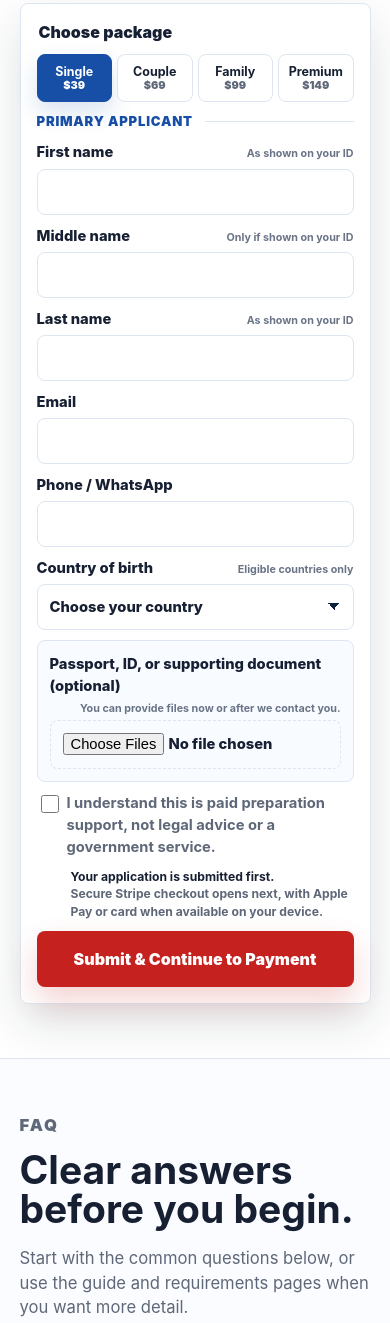
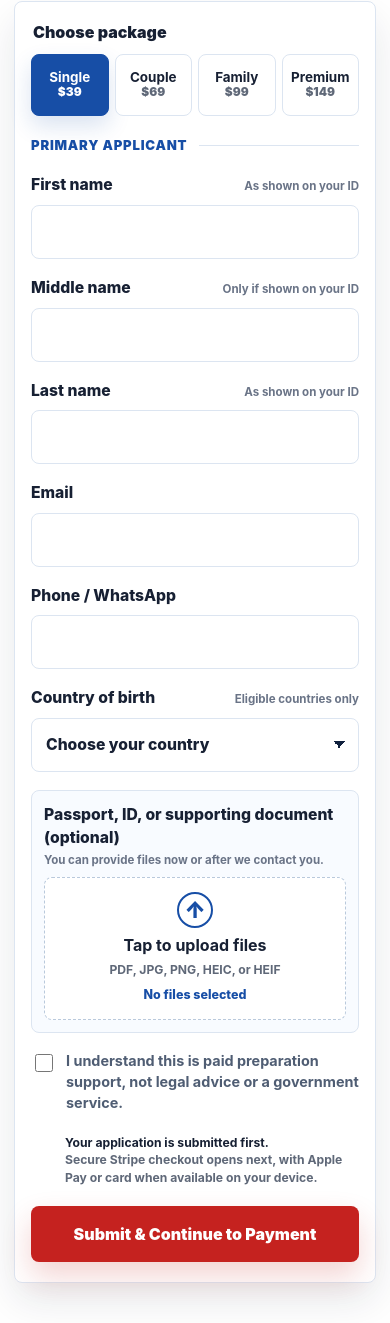
Before and after one commit to lakviat/greencardapplicationservices, a plain HTML site: page index.html in a window 390 px wide. Shown: the part 8354-9677 px from the top of the page. Drawn offline with Linux system fonts and the light colour scheme.

Commit message:
Redesign application form for mobile

```diff
--- a/assets/app.js
+++ b/assets/app.js
@@ -5,6 +5,8 @@ const paymentStatus = document.querySelector("#paymentStatus");
 const packageOptions = document.querySelectorAll('input[name="package"]');
 const premiumCountField = document.querySelector("#premiumCountField");
 const premiumApplicantCount = document.querySelector("#premiumApplicantCount");
+const identityDocumentInput = document.querySelector("#identityDocuments");
+const fileUploadSelection = document.querySelector("#fileUploadSelection");
 const additionalApplicantSections = document.querySelectorAll(
   "[data-applicant-section]",
 );
@@ -493,6 +495,20 @@ if (form && message) {
     submitButton.textContent = "Submit & Continue to Payment";
   };
 
+  const updateFileUploadSelection = () => {
+    if (!identityDocumentInput || !fileUploadSelection) return;
+
+    const selectedFiles = Array.from(identityDocumentInput.files || []);
+
+    if (selectedFiles.length === 0) {
+      fileUploadSelection.textContent = "No files selected";
+    } else if (selectedFiles.length === 1) {
+      fileUploadSelection.textContent = selectedFiles[0].name;
+    } else {
+      fileUploadSelection.textContent = `${selectedFiles.length} files selected`;
+    }
+  };
+
   const buildStripeCheckoutUrl = () => {
     const stripePackage = getSelectedStripePackage();
 
@@ -530,8 +546,10 @@ if (form && message) {
     updateApplicantSections();
     updateSubmitLabel();
   });
+  identityDocumentInput?.addEventListener("change", updateFileUploadSelection);
   updateApplicantSections();
   updateSubmitLabel();
+  updateFileUploadSelection();
 
   form.addEventListener("submit", async (event) => {
     event.preventDefault();
--- a/assets/styles.css
+++ b/assets/styles.css
@@ -1000,8 +1000,8 @@ h3 {
 
 .apply-section {
   display: grid;
-  grid-template-columns: minmax(0, 0.8fr) minmax(360px, 1.2fr);
-  gap: clamp(28px, 5vw, 70px);
+  grid-template-columns: minmax(280px, 0.7fr) minmax(520px, 1.3fr);
+  gap: clamp(28px, 4vw, 58px);
   align-items: start;
   background:
     linear-gradient(
@@ -1064,10 +1064,11 @@ h3 {
 
 .intake-form {
   display: grid;
-  grid-template-columns: repeat(3, minmax(0, 1fr));
-  gap: 10px 12px;
-  padding: clamp(16px, 2.5vw, 24px);
-  box-shadow: var(--shadow);
+  grid-template-columns: repeat(2, minmax(0, 1fr));
+  gap: 18px 20px;
+  width: 100%;
+  padding: clamp(20px, 2.5vw, 32px);
+  box-shadow: 0 18px 42px rgba(23, 32, 51, 0.1);
 }
 
 .intake-form > label:not(.full):not(.consent) {
@@ -1090,7 +1091,7 @@ legend {
 .package-selector {
   display: grid;
   grid-template-columns: repeat(4, minmax(0, 1fr));
-  gap: 7px;
+  gap: 10px;
 }
 
 .package-selector label {
@@ -1098,8 +1099,8 @@ legend {
   display: flex;
   align-items: center;
   justify-content: center;
-  min-height: 48px;
-  padding: 7px 6px;
+  min-height: 66px;
+  padding: 10px 8px;
   text-align: center;
   background: #fff;
   border: 1px solid var(--line);
@@ -1120,14 +1121,14 @@ legend {
   display: block;
   margin-bottom: 2px;
   color: var(--ink);
-  font-size: 0.85rem;
+  font-size: 0.95rem;
   line-height: 1.1;
 }
 
 .package-selector small {
   display: block;
   color: var(--muted);
-  font-size: 0.74rem;
+  font-size: 0.82rem;
   font-weight: 900;
   line-height: 1;
 }
@@ -1139,6 +1140,11 @@ legend {
   box-shadow: 0 10px 22px rgba(23, 78, 166, 0.16);
 }
 
+.package-selector label:has(input:focus-visible) {
+  outline: 3px solid rgba(23, 78, 166, 0.22);
+  outline-offset: 2px;
+}
+
 .package-selector label:has(input:checked) strong,
 .package-selector label:has(input:checked) small {
   color: #fff;
@@ -1146,20 +1152,20 @@ legend {
 
 @media (max-width: 430px) {
   .package-selector {
-    gap: 5px;
+    gap: 6px;
   }
 
   .package-selector label {
-    min-height: 48px;
+    min-height: 62px;
     padding-inline: 4px;
   }
 
   .package-selector strong {
-    font-size: 0.78rem;
+    font-size: 0.84rem;
   }
 
   .package-selector small {
-    font-size: 0.68rem;
+    font-size: 0.74rem;
   }
 }
 
@@ -1172,7 +1178,7 @@ legend {
   font-weight: 950;
   letter-spacing: 0.06em;
   text-transform: uppercase;
-  margin-top: 0;
+  margin-top: 2px;
 }
 
 .form-divider::after {
@@ -1182,14 +1188,15 @@ legend {
   background: var(--line);
 }
 
+.applicant-fields {
+  display: grid;
+  grid-template-columns: repeat(2, minmax(0, 1fr));
+  gap: 18px 20px;
+}
+
 .additional-applicant {
-  display: grid;
-  grid-template-columns: repeat(3, minmax(0, 1fr));
-  gap: 12px 14px;
-  padding: 14px;
-  background: #f8fbff;
-  border: 1px solid var(--line);
-  border-radius: 8px;
+  padding-top: 20px;
+  border-top: 1px solid var(--line);
 }
 
 .additional-applicant > .form-divider {
@@ -1203,15 +1210,15 @@ legend {
 
 label {
   display: grid;
-  gap: 5px;
+  gap: 8px;
   color: var(--ink);
-  font-size: 0.92rem;
+  font-size: 0.98rem;
   font-weight: 850;
 }
 
 .field-heading {
   display: flex;
-  min-height: 28px;
+  min-height: 24px;
   align-items: flex-end;
   justify-content: space-between;
   gap: 6px 10px;
@@ -1226,7 +1233,7 @@ label {
   max-width: 66%;
   margin-left: auto;
   color: #6a7487;
-  font-size: 0.67rem;
+  font-size: 0.72rem;
   font-weight: 700;
   line-height: 1.15;
   text-align: right;
@@ -1236,13 +1243,21 @@ input,
 select,
 textarea {
   width: 100%;
-  min-height: 46px;
-  padding: 0 12px;
+  min-height: 54px;
+  padding: 0 14px;
   color: var(--ink);
   background: #fff;
   border: 1px solid var(--line);
   border-radius: 8px;
   font: inherit;
+}
+
+input:focus-visible,
+select:focus-visible,
+textarea:focus-visible {
+  border-color: var(--blue);
+  box-shadow: 0 0 0 3px rgba(23, 78, 166, 0.14);
+  outline: 0;
 }
 
 textarea {
@@ -1284,8 +1299,11 @@ small {
 .consent {
   grid-template-columns: auto 1fr;
   align-items: start;
-  color: var(--muted);
-  font-weight: 650;
+  gap: 10px;
+  color: #4f5d73;
+  font-size: 0.9rem;
+  font-weight: 700;
+  line-height: 1.45;
 }
 
 .consent input {
@@ -1295,10 +1313,73 @@ small {
 }
 
 .file-upload {
-  padding: 12px;
+  position: relative;
+  gap: 12px;
+  padding: 16px;
   background: #f8fbff;
   border: 1px solid var(--line);
   border-radius: 8px;
+}
+
+.file-upload-input {
+  position: absolute;
+  width: 1px;
+  min-height: 1px;
+  padding: 0;
+  opacity: 0;
+  pointer-events: none;
+}
+
+.file-upload-dropzone {
+  display: grid;
+  min-height: 116px;
+  place-items: center;
+  align-content: center;
+  gap: 5px;
+  padding: 16px;
+  color: var(--ink);
+  text-align: center;
+  background: #fff;
+  border: 1px dashed #b9c9dc;
+  border-radius: 8px;
+  cursor: pointer;
+  transition:
+    border-color 160ms ease,
+    background-color 160ms ease,
+    box-shadow 160ms ease;
+}
+
+.file-upload:hover .file-upload-dropzone,
+.file-upload:focus-within .file-upload-dropzone {
+  background: #f4f8ff;
+  border-color: var(--blue);
+  box-shadow: 0 0 0 3px rgba(23, 78, 166, 0.1);
+}
+
+.file-upload-icon {
+  display: grid;
+  width: 36px;
+  height: 36px;
+  place-items: center;
+  color: var(--blue);
+  border: 2px solid currentColor;
+  border-radius: 50%;
+  font-size: 1.4rem;
+  font-weight: 900;
+  line-height: 1;
+}
+
+.file-upload-dropzone > strong {
+  font-size: 1rem;
+}
+
+.file-upload-selection {
+  max-width: 100%;
+  margin-top: 4px;
+  color: var(--blue);
+  font-size: 0.78rem;
+  font-weight: 850;
+  overflow-wrap: anywhere;
 }
 
 .checkout-note {
@@ -1306,6 +1387,7 @@ small {
   gap: 10px;
   align-items: center;
   color: var(--muted);
+  padding: 2px 0;
 }
 
 .checkout-note-icon {
@@ -2267,10 +2349,22 @@ body.is-embedded::before {
     grid-template-columns: repeat(2, minmax(0, 1fr));
   }
 
+  .applicant-fields,
   .additional-applicant {
     grid-template-columns: repeat(2, minmax(0, 1fr));
   }
 
+}
+
+@media (max-width: 1000px) {
+  .apply-section {
+    grid-template-columns: 1fr;
+  }
+
+  .intake-form {
+    width: min(100%, 820px);
+    margin-inline: auto;
+  }
 }
 
 @media (max-width: 860px) {
@@ -2308,7 +2402,6 @@ body.is-embedded::before {
   .dream-note,
   .timeline-grid,
   .pricing-grid,
-  .additional-applicant,
   .apply-section,
   .site-footer,
   .requirement-steps,
@@ -2399,6 +2492,64 @@ body.is-embedded::before {
     gap: 12px;
     min-height: auto;
     padding: 10px 14px;
+  }
+
+  .apply-section {
+    gap: 26px;
+    padding: 42px 14px 54px;
+  }
+
+  .apply-copy {
+    padding-inline: 4px;
+  }
+
+  .apply-copy h2 {
+    font-size: clamp(2rem, 10vw, 2.75rem);
+  }
+
+  .intake-form {
+    gap: 18px;
+    padding: 18px 16px 20px;
+  }
+
+  .applicant-fields,
+  .additional-applicant {
+    grid-template-columns: 1fr;
+    gap: 17px;
+  }
+
+  .field-heading {
+    flex-wrap: nowrap;
+  }
+
+  .field-heading small {
+    max-width: 58%;
+  }
+
+  .file-upload {
+    gap: 10px;
+    padding: 12px;
+  }
+
+  .file-upload .field-heading {
+    align-items: flex-start;
+    flex-direction: column;
+    gap: 4px;
+  }
+
+  .file-upload .field-heading small {
+    max-width: 100%;
+    margin-left: 0;
+    text-align: left;
+  }
+
+  .file-upload-dropzone {
+    min-height: 108px;
+    padding: 14px;
+  }
+
+  .checkout-note {
+    align-items: flex-start;
   }
 
   .brand {
@@ -3307,6 +3458,31 @@ body.is-embedded::before {
     min-height: 70px;
     padding-block: 16px;
   }
+
+  .intake-form .field-heading {
+    min-height: 0;
+    align-items: baseline;
+    flex-wrap: nowrap;
+  }
+
+  .intake-form .field-heading small {
+    max-width: 58%;
+  }
+
+  .intake-form .file-upload .field-heading {
+    align-items: flex-start;
+    flex-direction: column;
+  }
+
+  .intake-form .file-upload .field-heading small {
+    max-width: 100%;
+  }
+}
+
+@media (max-width: 380px) {
+  .package-selector {
+    grid-template-columns: repeat(2, minmax(0, 1fr));
+  }
 }
 
 @media (prefers-reduced-motion: reduce) {
--- a/index.html
+++ b/index.html
@@ -53,20 +53,20 @@
       async
       src="https://www.googletagmanager.com/gtag/js?id=G-9P726CYPGF"
     ></script>
-    <script src="assets/site-metrics.js?v=20260731-submit-pay-v1"></script>
+    <script src="assets/site-metrics.js?v=20260731-form-v1"></script>
 
     <title>Green Card Application Services</title>
-    <link rel="icon" href="assets/favicon.png?v=20260731-submit-pay-v1" type="image/png" />
-    <link rel="apple-touch-icon" href="assets/favicon.png?v=20260731-submit-pay-v1" />
+    <link rel="icon" href="assets/favicon.png?v=20260731-form-v1" type="image/png" />
+    <link rel="apple-touch-icon" href="assets/favicon.png?v=20260731-form-v1" />
     <link
       rel="preload"
-      href="assets/images/hero/hero-family-v3.jpg?v=20260731-submit-pay-v1"
+      href="assets/images/hero/hero-family-v3.jpg?v=20260731-form-v1"
       as="image"
       fetchpriority="high"
     />
     <link
       rel="stylesheet"
-      href="assets/styles.css?v=20260731-submit-pay-v1"
+      href="assets/styles.css?v=20260731-form-v1"
     />
   </head>
   <body>
@@ -678,6 +678,7 @@
           <div class="form-divider full">
             <span>Primary applicant</span>
           </div>
+          <section class="applicant-fields primary-applicant full">
             <label class="form-field">
               <span class="field-heading">
                 <span>First name</span>
@@ -922,8 +923,9 @@
               <option>Zimbabwe</option>
               </select>
             </label>
+          </section>
           <section
-            class="additional-applicant full"
+            class="applicant-fields additional-applicant full"
             id="applicantTwo"
             data-applicant-section="2"
             hidden
@@ -991,7 +993,7 @@
             </label>
           </section>
           <section
-            class="additional-applicant full"
+            class="applicant-fields additional-applicant full"
             id="applicantThree"
             data-applicant-section="3"
             hidden
@@ -1058,17 +1060,32 @@
               />
             </label>
           </section>
-          <label class="full file-upload">
+          <label class="full file-upload" for="identityDocuments">
             <span class="field-heading">
               <span>Passport, ID, or supporting document (optional)</span>
               <small>You can provide files now or after we contact you.</small>
             </span>
             <input
+              class="file-upload-input"
+              id="identityDocuments"
               name="identityDocument"
               type="file"
+              aria-label="Upload passport, ID, or supporting documents"
               accept=".pdf,.jpg,.jpeg,.png,.heic,.heif,application/pdf,image/jpeg,image/png,image/heic,image/heif"
               multiple
             />
+            <span class="file-upload-dropzone">
+              <span class="file-upload-icon" aria-hidden="true">&#8593;</span>
+              <strong>Tap to upload files</strong>
+              <small>PDF, JPG, PNG, HEIC, or HEIF</small>
+              <span
+                class="file-upload-selection"
+                id="fileUploadSelection"
+                aria-live="polite"
+              >
+                No files selected
+              </span>
+            </span>
           </label>
           <label class="consent full">
             <input type="checkbox" required />
@@ -1274,6 +1291,6 @@
       </div>
     </footer>
 
-    <script src="assets/app.js?v=20260731-submit-pay-v1"></script>
+    <script src="assets/app.js?v=20260731-form-v1"></script>
   </body>
 </html>
```
Also changed, not shown: REQUIREMENTS.txt (+6 -5 lines), common-mistakes.html (+5 -5 lines), eligible-countries.html (+5 -5 lines), faq.html (+5 -5 lines), green-card-lottery-kazakhstan.html (+5 -5 lines), green-card-lottery-kyrgyzstan.html (+5 -5 lines), green-card-lottery-tajikistan.html (+5 -5 lines), green-card-lottery-uzbekistan.html (+5 -5 lines), guide.html (+5 -5 lines), how-it-works.html (+5 -5 lines), language-country-support.html (+5 -5 lines), living-in-usa.html (+5 -5 lines), married-couples.html (+5 -5 lines), requirements.html (+6 -6 lines), 1 more files, 1 other file. Lines whose indentation alone changed are shown as unchanged.
